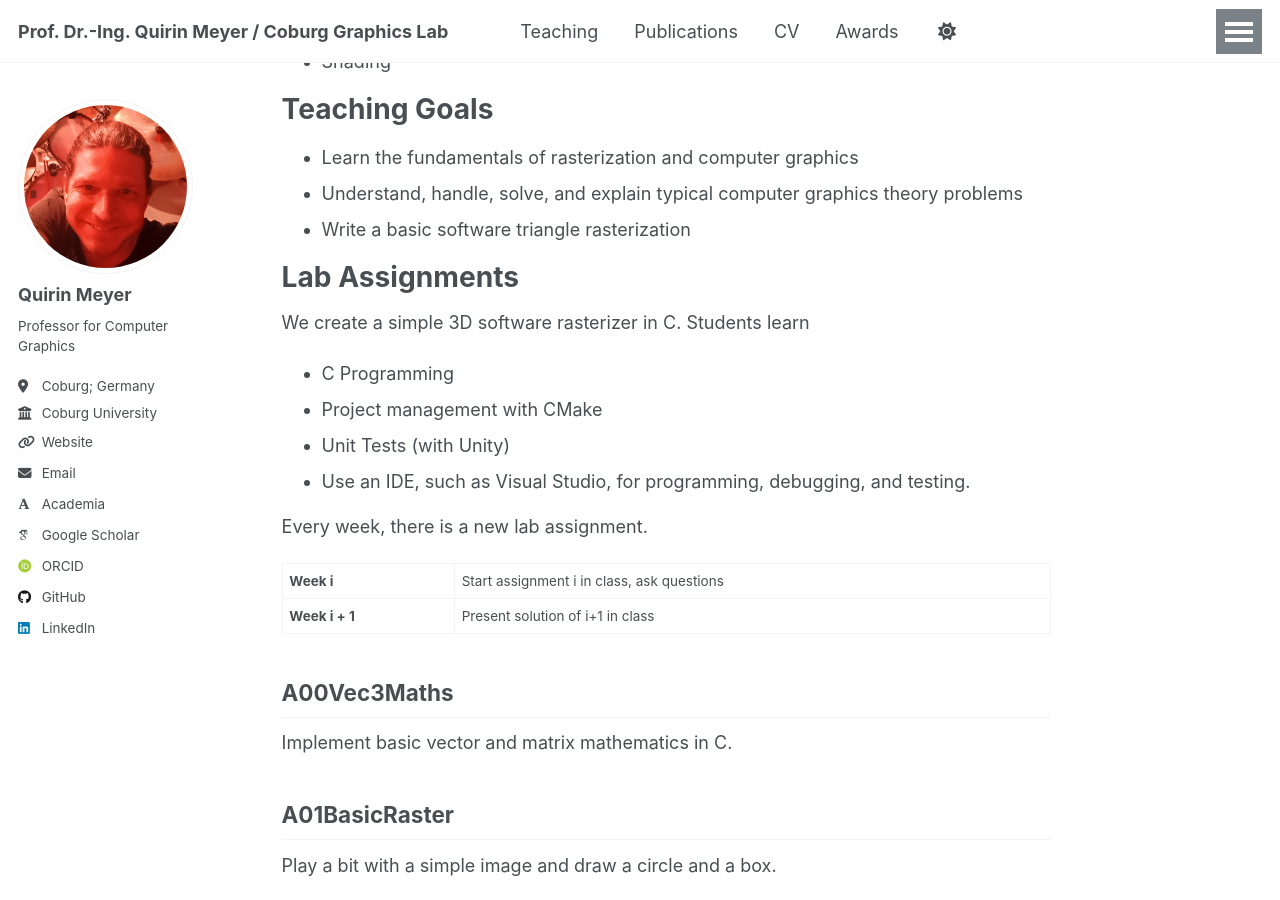
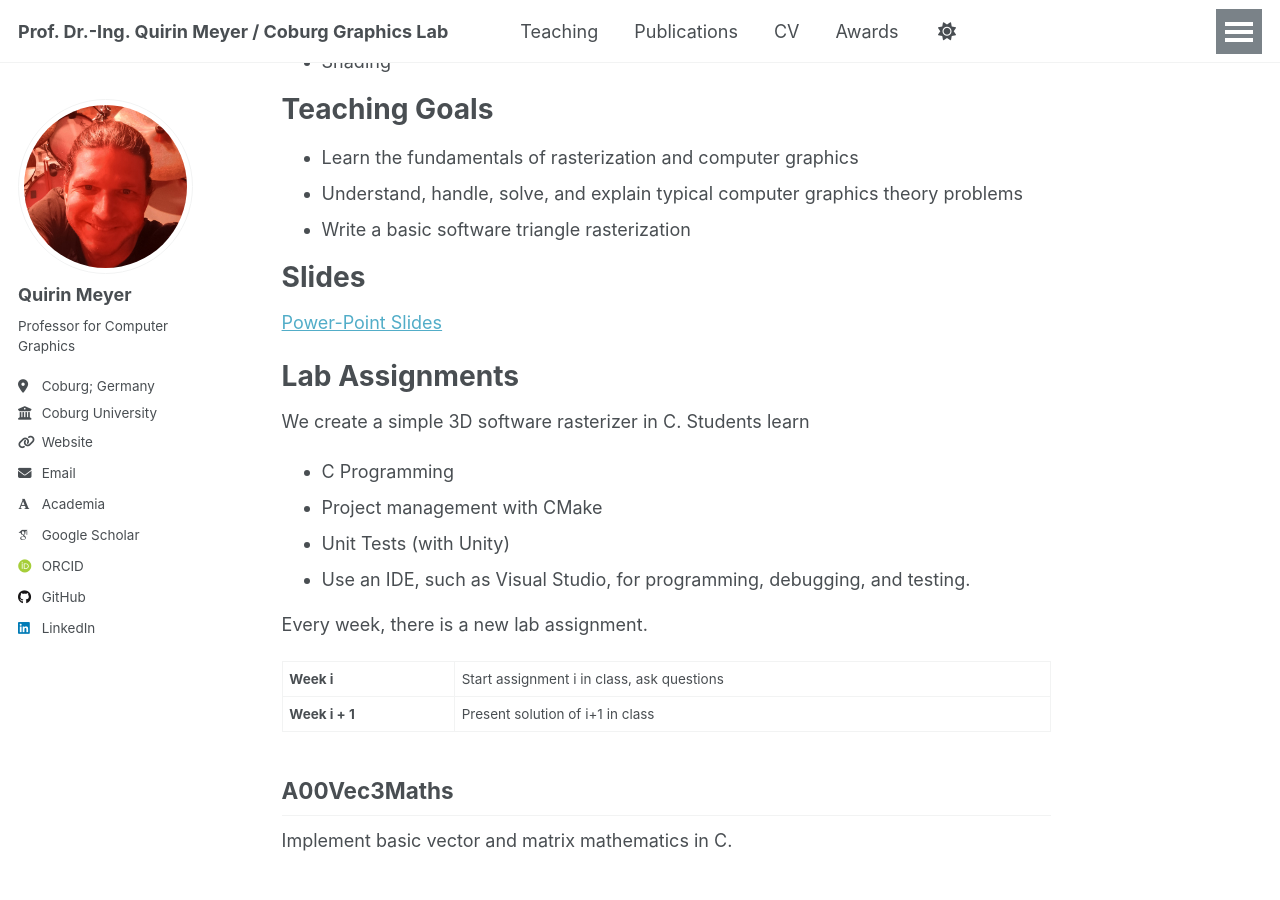
Before and after one commit to CoburgGraphicsLab/CoburgGraphicsLab.github.io, a Jekyll site: the page built from _teaching/ComputerGraphics1.md, in a window 1280 px wide and 900 px high, scrolled down 1330 px. Built offline with Jekyll 4.4.1, drawn with Linux system fonts in a browser that asks for light colours; some web fonts are replaced; a script that is not in the unit is left out; some of the changed text lies outside the part shown.

Commit message:
Inlcude slides

```diff
--- a/_teaching/ComputerGraphics1.md
+++ b/_teaching/ComputerGraphics1.md
@@ -30,11 +30,18 @@
 - Lighting
 - Shading
 
-# Teaching  Goals
+# Teaching Goals
 
 - Learn the fundamentals of rasterization and computer graphics
 - Understand, handle, solve, and explain  typical computer graphics theory problems
 - Write a basic software triangle rasterization
+
+# Slides
+
+<a href="https://zenodo.org/records/20843656" target="_blank" rel="noopener noreferrer">
+  Power-Point Slides
+</a>
+
 
 # Lab Assignments
 
```
Also changed, not shown: other parts of _teaching/ComputerGraphics1.md (+0 -8 lines).
